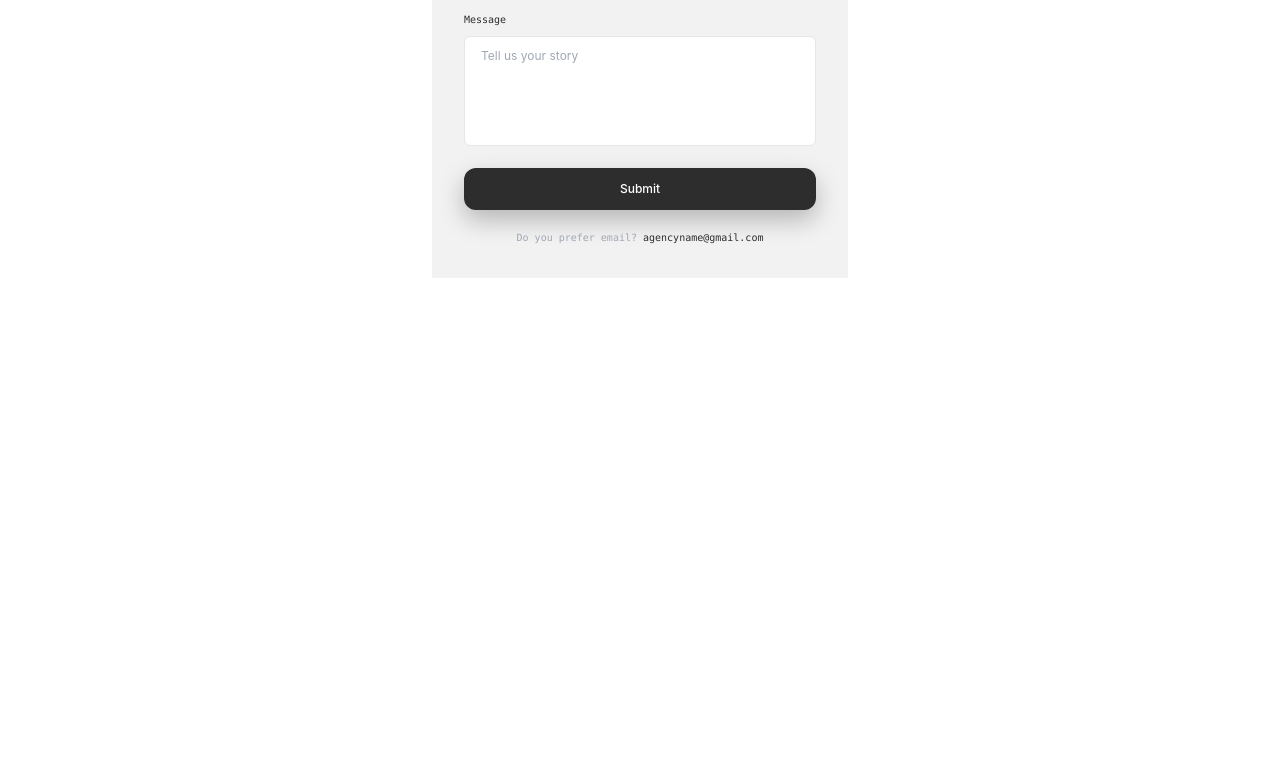
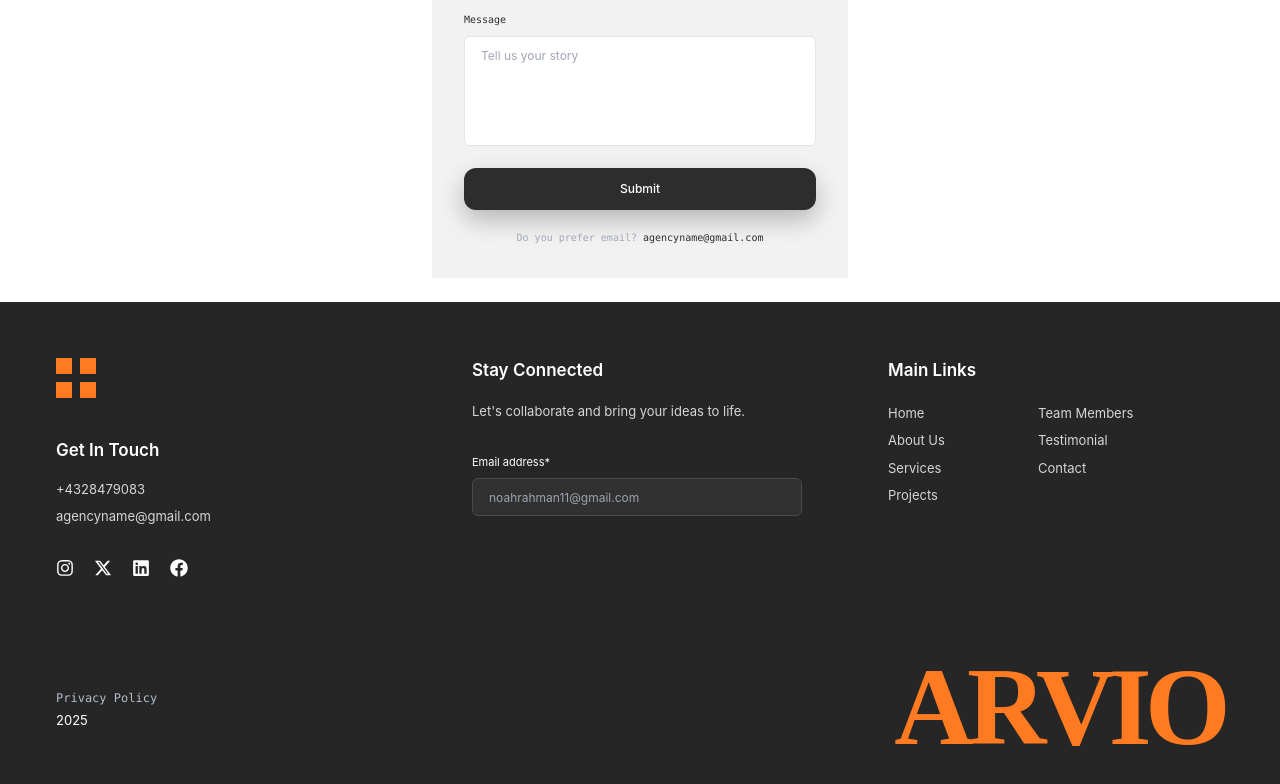
Before and after one commit to saifhusain62/Alvio_Client_Project, a React (Vite) app in the folder frontend/: page / in a window 1280 px wide. Shown: the part 5936-6720 px from the top of the page. Before the commit the page ends 6238 px from the top, so only its background shows below. Built offline with nearby package versions, Linux system fonts and the light colour scheme.

Commit message:
footer almostdone

```diff
--- /dev/null
+++ b/frontend/src/components/HomeComponent/FooterSection.tsx
@@ -0,0 +1,90 @@
+import React from "react";
+import { FaInstagram, FaLinkedin, FaFacebook } from "react-icons/fa";
+import { FaXTwitter } from "react-icons/fa6";
+
+const FooterSection: React.FC = () => {
+  return (
+    <footer className="w-full bg-[#262626] text-white">
+      <div className="mx-auto max-w-[1650px] px-4">
+        <div className="grid grid-cols-1 lg:grid-cols-3">
+
+          {/* LEFT */}
+          <div className="min-h-[410px] px-8 py-14 lg:px-10">
+
+            <div className="mb-10 grid grid-cols-2 gap-2 w-fit">
+              <span className="h-[16px] w-[16px] bg-[#ff7a21]" />
+              <span className="h-[16px] w-[16px] bg-[#ff7a21]" />
+              <span className="h-[16px] w-[16px] bg-[#ff7a21]" />
+              <span className="h-[16px] w-[16px] bg-[#ff7a21]" />
+            </div>
+
+            <h3 className="text-[17px] font-semibold">Get In Touch</h3>
+
+            <div className="mt-4 space-y-2">
+              <p className="text-[13px] text-[#d6d6d6]">+4328479083</p>
+              <p className="text-[13px] text-[#d6d6d6]">
+                agencyname@gmail.com
+              </p>
+            </div>
+
+            <div className="mt-8 flex items-center gap-5">
+              <FaInstagram className="hover:text-[#ff7a21] cursor-pointer transition" size={18} />
+              <FaXTwitter className="hover:text-[#ff7a21] cursor-pointer transition" size={18} />
+              <FaLinkedin className="hover:text-[#ff7a21] cursor-pointer transition" size={18} />
+              <FaFacebook className="hover:text-[#ff7a21] cursor-pointer transition" size={18} />
+            </div>
+
+            <div className="mt-28">
+              <p className="font-mono text-[12px] text-[#b4bcc8]">
+                Privacy Policy
+              </p>
+              <p className="mt-1 text-[13px]">2025</p>
+            </div>
+          </div>
+
+          {/* MIDDLE */}
+          <div className="min-h-[410px] px-8 py-14 lg:px-10">
+            <h3 className="text-[17px] font-semibold">Stay Connected</h3>
+
+            <p className="mt-4 max-w-[320px] text-[13px] leading-[1.7] text-[#d6d6d6]">
+              Let&apos;s collaborate and bring your ideas to life.
+            </p>
+
+            <div className="mt-8">
+              <label className="block text-[11px]">Email address*</label>
+              <input
+                type="email"
+                placeholder="noahrahman11@gmail.com"
+                className="mt-2 h-[38px] w-full max-w-[330px] rounded-md border border-[#4a4a4a] bg-[#313131] px-4 text-[12px] placeholder:text-[#9ca3af] outline-none focus:ring-2 focus:ring-white/10"
+              />
+            </div>
+          </div>
+
+          {/* RIGHT */}
+          <div className="relative min-h-[410px] px-8 py-14 lg:px-10">
+            <h3 className="text-[17px] font-semibold">Main Links</h3>
+
+            <div className="mt-5 grid grid-cols-2 gap-x-10 gap-y-2 max-w-[260px]">
+              <a href="#" className="text-[13px] text-[#d6d6d6] hover:text-white">Home</a>
+              <a href="#" className="text-[13px] text-[#d6d6d6] hover:text-white">Team Members</a>
+              <a href="#" className="text-[13px] text-[#d6d6d6] hover:text-white">About Us</a>
+              <a href="#" className="text-[13px] text-[#d6d6d6] hover:text-white">Testimonial</a>
+              <a href="#" className="text-[13px] text-[#d6d6d6] hover:text-white">Services</a>
+              <a href="#" className="text-[13px] text-[#d6d6d6] hover:text-white">Contact</a>
+              <a href="#" className="text-[13px] text-[#d6d6d6] hover:text-white">Projects</a>
+            </div>
+
+            <div className="mt-10 lg:absolute lg:bottom-6 lg:right-10">
+              <h2 className="font-['Inter_Tight'] text-[72px] leading-none font-extrabold tracking-[-0.06em] text-[#ff7a21] sm:text-[88px] lg:text-[110px]">
+                ARVIO
+              </h2>
+            </div>
+          </div>
+
+        </div>
+      </div>
+    </footer>
+  );
+};
+
+export default FooterSection;
--- a/frontend/src/pages/Home.tsx
+++ b/frontend/src/pages/Home.tsx
@@ -6,6 +6,7 @@ import WorkSection from '../components/HomeComponent/WorkSection';
 import TeamSection from '../components/HomeComponent/TeamSection';
 import TestimonialsSection from '../components/HomeComponent/TestimonialsSection';
 import ContactSection from '../components/HomeComponent/ContactGridSection';
+import FooterSection from '../components/HomeComponent/FooterSection';
 
 
 
@@ -19,6 +20,7 @@ const Home: React.FC = () => {
     <TeamSection/>
     <TestimonialsSection/>
     <ContactSection/>
+    <FooterSection/>
    </div>
   );
 };
```
